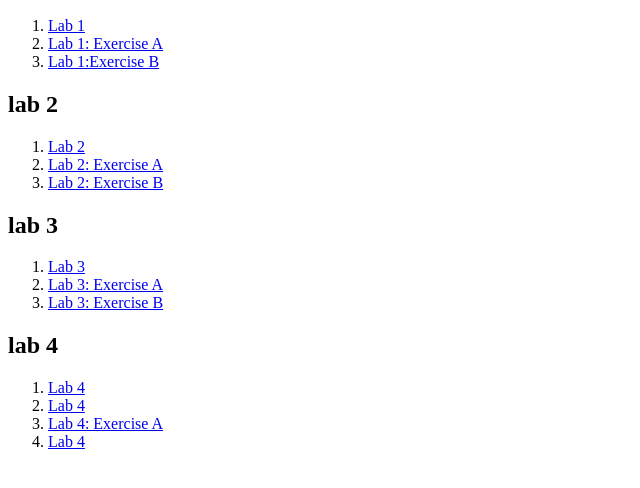
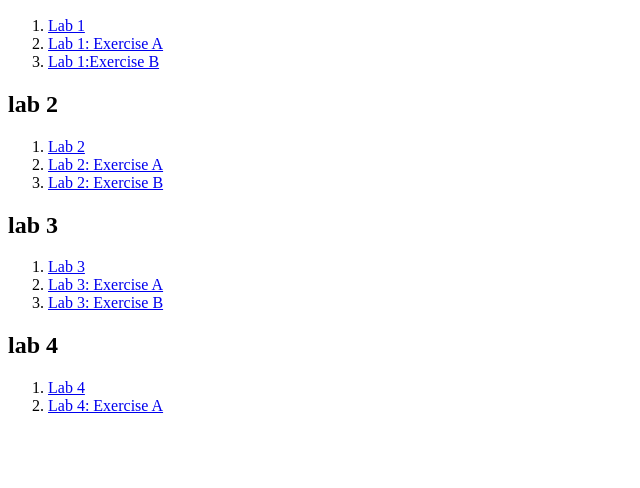
Before and after one commit to syahmi1809/S79327_CSF3133_K2, a plain HTML site: page index.html in a window 1280 px wide. Shown: the part 110-598 px from the top of the page, without its empty margins (0-640 px from the left). Drawn offline with Linux system fonts and the light colour scheme.

Commit message:
Update index.html

```diff
--- a/index.html
+++ b/index.html
@@ -32,9 +32,7 @@
         <h2> lab 4</h2>
         <ol>
             <li><a href="lab 4/lab4.html">Lab 4</a></li>
-            <li><a href="lab 4/style.css">Lab 4</a></li>
             <li><a href="lab 4/lab4_ExerA.html">Lab 4: Exercise A</a></li>
-            <li><a href="lab 4/style.css">Lab 4</a></li>
         </ol>
     </body>
 </html>
```
